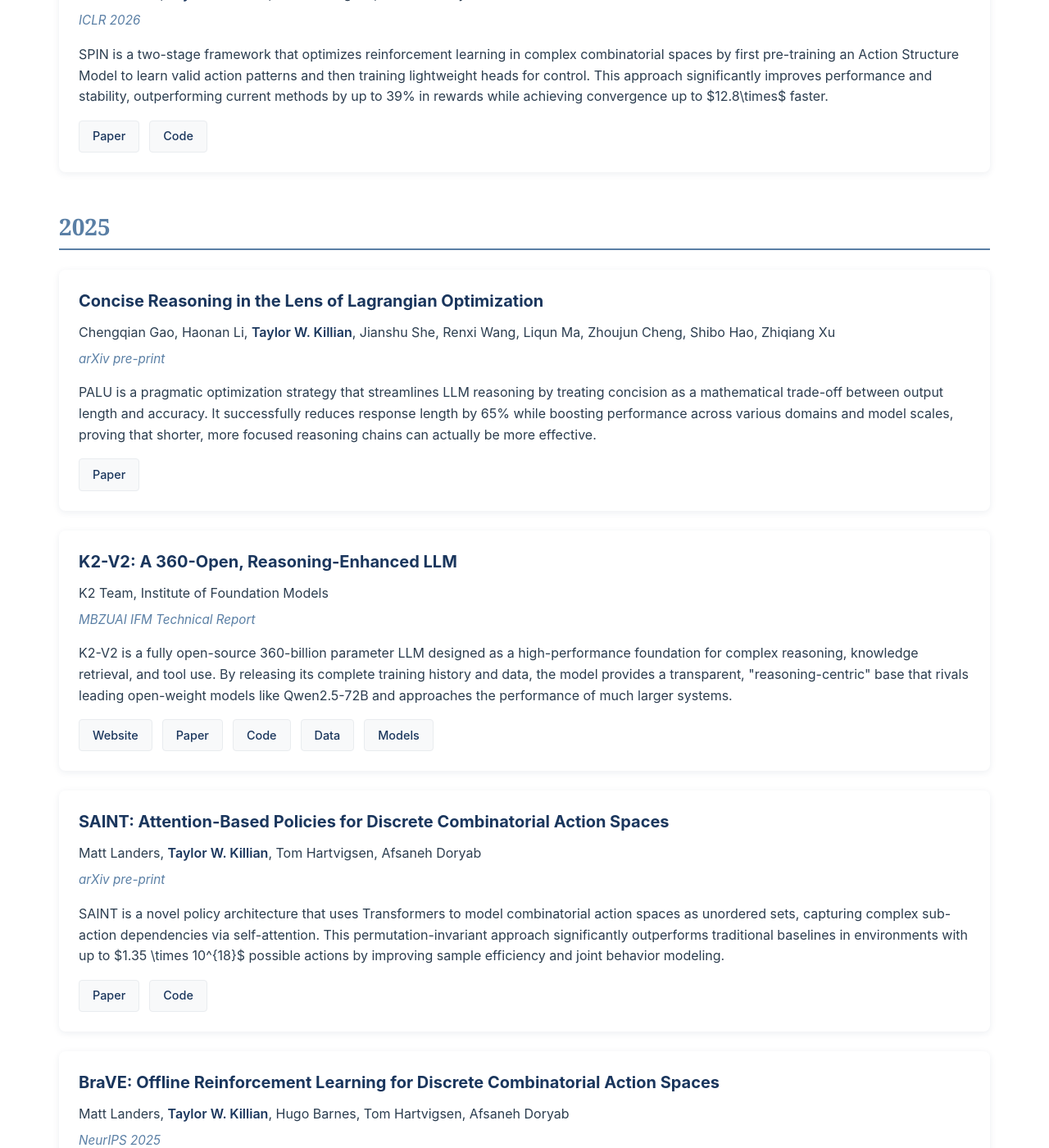
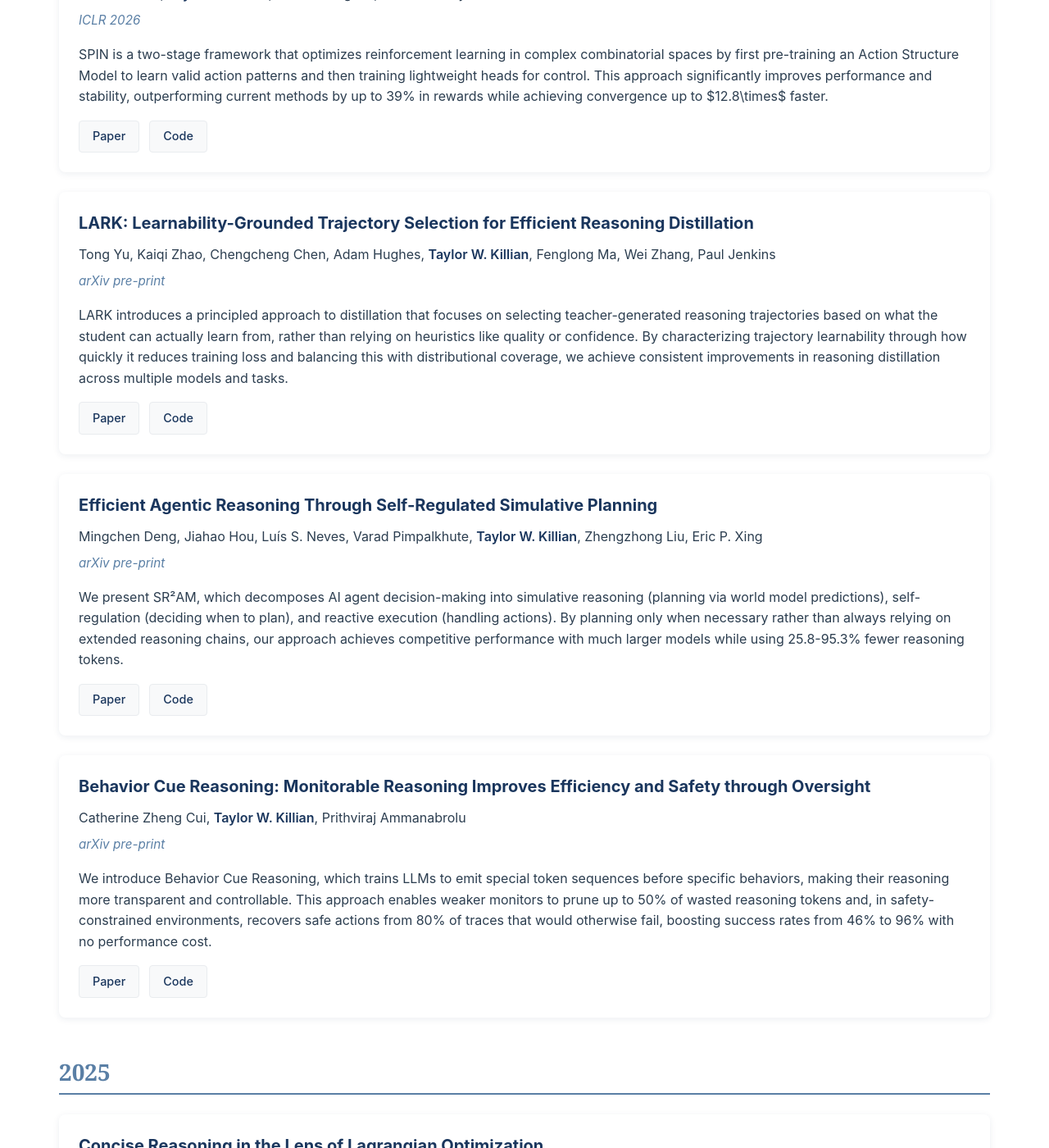
Before and after one commit to twkillian/twkillian.github.io, a Jekyll site: the page built from publications/index.html, in a window 1280 px wide and 1400 px high, scrolled down 1154 px. Shown: the whole window at 82% size. Built offline with Jekyll 4.4.1, drawn with Linux system fonts in a browser that asks for light colours.

Commit message:
Add three new 2026 publications to website
Added LARK, SR²AM, and Behavior Cue Reasoning papers with descriptions and code links.

Co-Authored-By: Claude Sonnet 4.5 <noreply@anthropic.com>

```diff
--- a/_data/publications.yml
+++ b/_data/publications.yml
@@ -30,6 +30,39 @@
         - text: "Code"
           url: "https://github.com/matthewlanders/SPIN"
       featured: true
+
+    - title: "LARK: Learnability-Grounded Trajectory Selection for Efficient Reasoning Distillation"
+      authors: "Tong Yu, Kaiqi Zhao, Chengcheng Chen, Adam Hughes, <strong>Taylor W. Killian</strong>, Fenglong Ma, Wei Zhang, Paul Jenkins"
+      venue: "arXiv pre-print"
+      description: "LARK introduces a principled approach to distillation that focuses on selecting teacher-generated reasoning trajectories based on what the student can actually learn from, rather than relying on heuristics like quality or confidence. By characterizing trajectory learnability through how quickly it reduces training loss and balancing this with distributional coverage, we achieve consistent improvements in reasoning distillation across multiple models and tasks."
+      links:
+        - text: "Paper"
+          url: "https://arxiv.org/abs/2605.30651"
+        - text: "Code"
+          url: "https://github.com/Tianrun-Yu/LARK"
+      featured: false
+
+    - title: "Efficient Agentic Reasoning Through Self-Regulated Simulative Planning"
+      authors: "Mingchen Deng, Jiahao Hou, Luís S. Neves, Varad Pimpalkhute, <strong>Taylor W. Killian</strong>, Zhengzhong Liu, Eric P. Xing"
+      venue: "arXiv pre-print"
+      description: "We present SR²AM, which decomposes AI agent decision-making into simulative reasoning (planning via world model predictions), self-regulation (deciding when to plan), and reactive execution (handling actions). By planning only when necessary rather than always relying on extended reasoning chains, our approach achieves competitive performance with much larger models while using 25.8-95.3% fewer reasoning tokens."
+      links:
+        - text: "Paper"
+          url: "https://arxiv.org/abs/2605.22138"
+        - text: "Code"
+          url: "https://github.com/sailing-lab/sr2am"
+      featured: false
+
+    - title: "Behavior Cue Reasoning: Monitorable Reasoning Improves Efficiency and Safety through Oversight"
+      authors: "Catherine Zheng Cui, <strong>Taylor W. Killian</strong>, Prithviraj Ammanabrolu"
+      venue: "arXiv pre-print"
+      description: "We introduce Behavior Cue Reasoning, which trains LLMs to emit special token sequences before specific behaviors, making their reasoning more transparent and controllable. This approach enables weaker monitors to prune up to 50% of wasted reasoning tokens and, in safety-constrained environments, recovers safe actions from 80% of traces that would otherwise fail, boosting success rates from 46% to 96% with no performance cost."
+      links:
+        - text: "Paper"
+          url: "https://arxiv.org/abs/2605.07021"
+        - text: "Code"
+          url: "https://github.com/christopherzc/behavior-cues"
+      featured: false
 
 - year: 2025
   papers:
```
